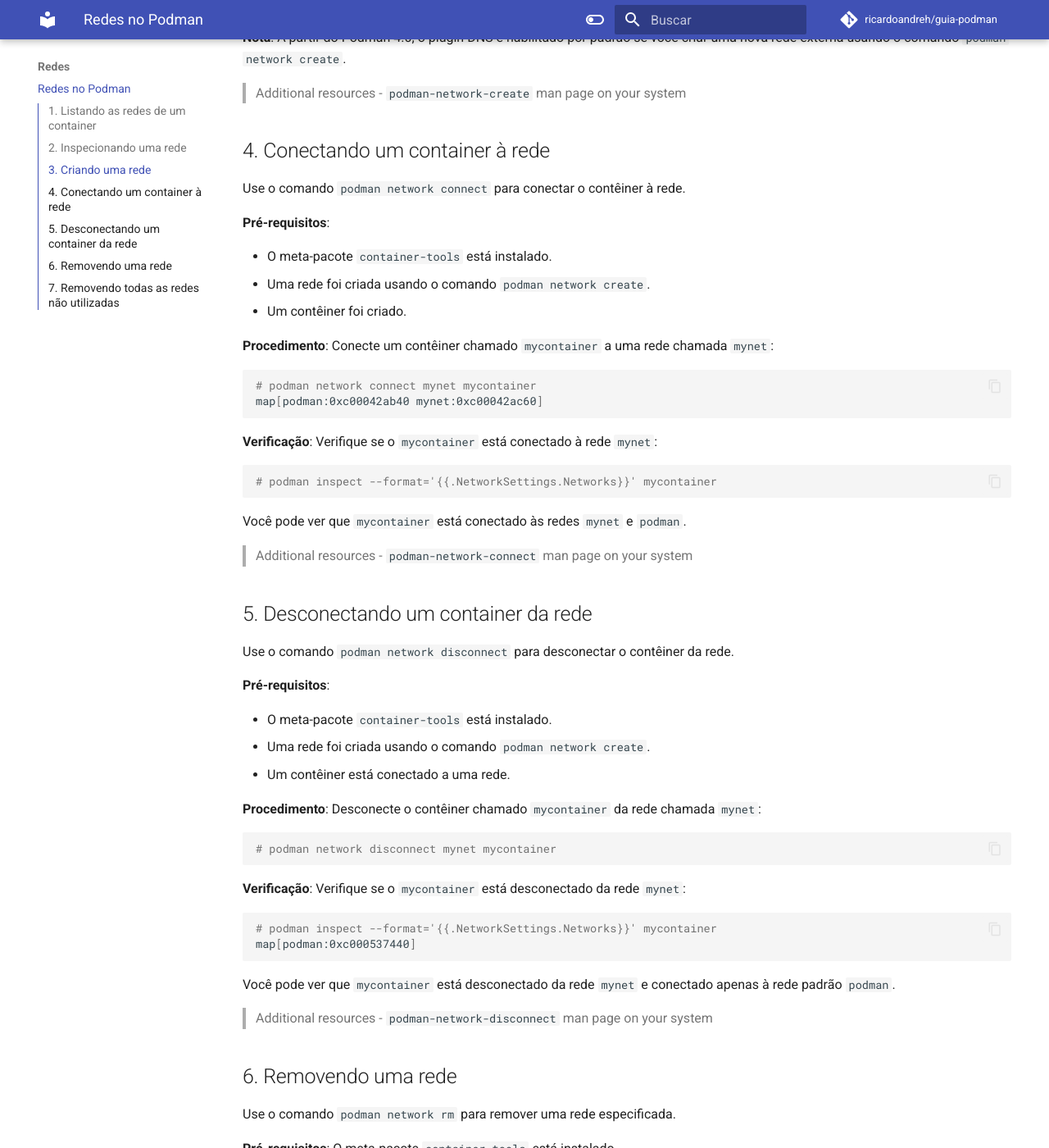
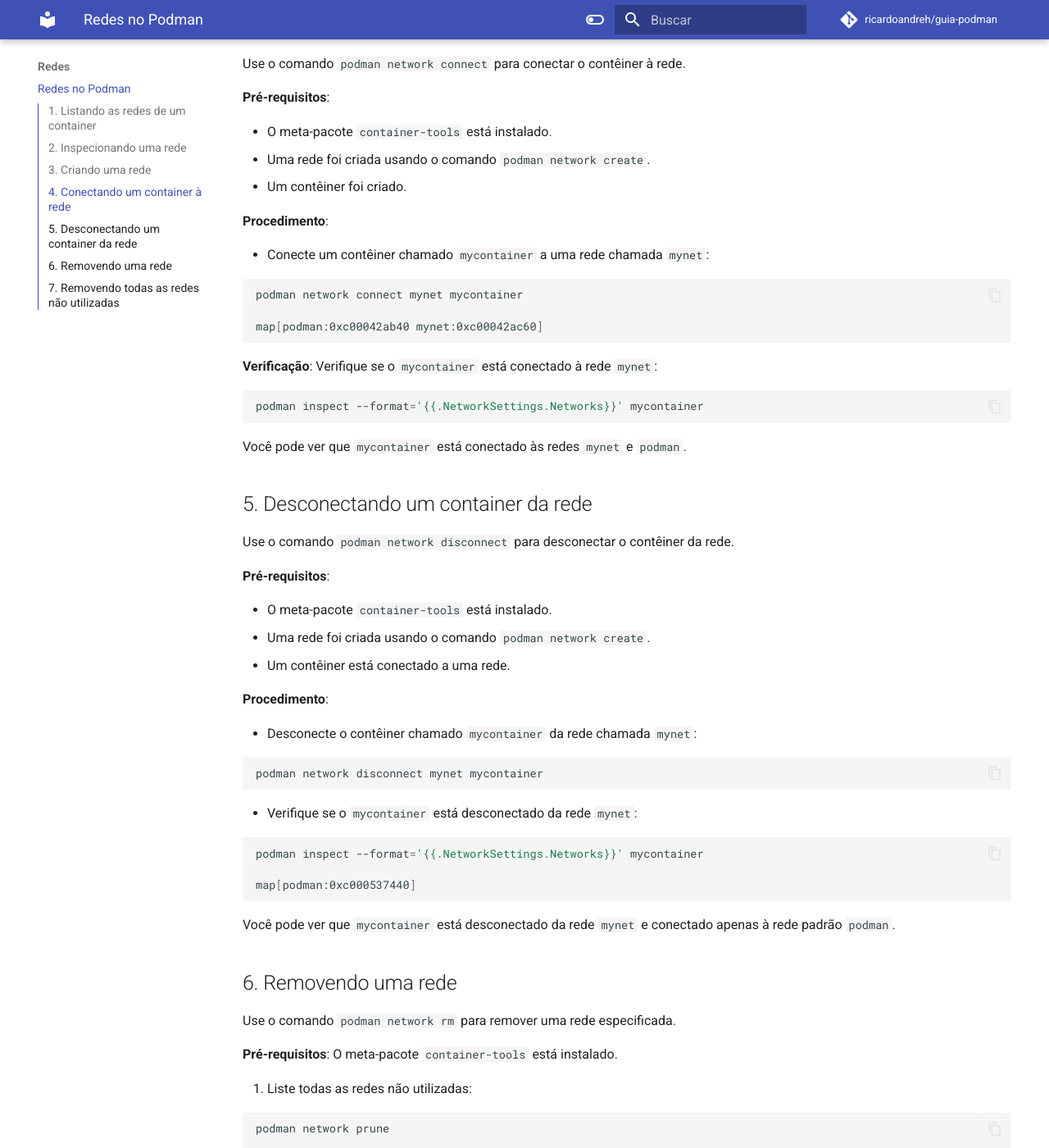
Before and after one commit to ricardoandreh/guia-podman, an MkDocs documentation site: the page built from docs/networking/network.md, in a window 1280 px wide and 1400 px high, scrolled down 2435 px. Shown: the whole window at 82% size. Built offline with MkDocs 1.6.1 and Material for MkDocs 9.7.7, drawn with Linux system fonts in a browser that asks for light colours; comment, search, counter and statistics services are not loaded; some of the changed text lies outside the part shown.

Commit message:
refactor content pages

````diff
--- a/docs/networking/network.md
+++ b/docs/networking/network.md
@@ -21,15 +19,13 @@
 
 Por padrão, o Podman fornece uma rede em ponte. A lista de redes para um usuário sem privilégios (`rootless`) é a mesma que para um usuário com privilégios (`rootful`).
 
-> Additional resources - `podman-network-ls` man page on your system
-
 ## 2. Inspecionando uma rede
 
 Exibe o intervalo de IP, plugins habilitados, tipo de rede, etc., para uma rede especificada listada pelo comando `podman network ls`.
 
 **Pré-requisitos**: O meta-pacote `container-tools` está instalado.
 
-**Procedimento**: Inspecione a rede padrão do Podman:
+- Inspecione a rede padrão do Podman:
 
 ```bash
 $ podman network inspect podman
@@ -80,8 +76,6 @@
 
 Você pode ver o intervalo de IP, plugins habilitados, tipo de rede e outras configurações de rede.
 
-> Additional resources - `podman-network-inspect` man page on your system
-
 ## 3. Criando uma rede
 
 Use o comando `podman network create` para criar uma nova rede.
@@ -109,8 +105,6 @@
 Você pode ver a rede `mynet` criada e a rede padrão `podman`.
 
 **Nota**: A partir do Podman 4.0, o plugin DNS é habilitado por padrão se você criar uma nova rede externa usando o comando `podman network create`.
-
-> Additional resources - `podman-network-create` man page on your system
 
 ## 4. Conectando um container à rede
 
@@ -122,22 +116,23 @@
 - Uma rede foi criada usando o comando `podman network create`.
 - Um contêiner foi criado.
 
-**Procedimento**: Conecte um contêiner chamado `mycontainer` a uma rede chamada `mynet`:
+**Procedimento**:
+
+- Conecte um contêiner chamado `mycontainer` a uma rede chamada `mynet`:
 
 ```bash
-# podman network connect mynet mycontainer
+podman network connect mynet mycontainer
+
 map[podman:0xc00042ab40 mynet:0xc00042ac60]
 ```
 
 **Verificação**: Verifique se o `mycontainer` está conectado à rede `mynet`:
 
 ```bash
-# podman inspect --format='{{.NetworkSettings.Networks}}' mycontainer
+podman inspect --format='{{.NetworkSettings.Networks}}' mycontainer
 ```
 
 Você pode ver que `mycontainer` está conectado às redes `mynet` e `podman`.
-
-> Additional resources - `podman-network-connect` man page on your system
 
 ## 5. Desconectando um container da rede
 
@@ -149,22 +144,23 @@
 - Uma rede foi criada usando o comando `podman network create`.
 - Um contêiner está conectado a uma rede.
 
-**Procedimento**: Desconecte o contêiner chamado `mycontainer` da rede chamada `mynet`:
+**Procedimento**:
+
+- Desconecte o contêiner chamado `mycontainer` da rede chamada `mynet`:
 
 ```bash
-# podman network disconnect mynet mycontainer
+podman network disconnect mynet mycontainer
 ```
 
-**Verificação**: Verifique se o `mycontainer` está desconectado da rede `mynet`:
+- Verifique se o `mycontainer` está desconectado da rede `mynet`:
 
 ```bash
-# podman inspect --format='{{.NetworkSettings.Networks}}' mycontainer
+podman inspect --format='{{.NetworkSettings.Networks}}' mycontainer
+
 map[podman:0xc000537440]
 ```
 
 Você pode ver que `mycontainer` está desconectado da rede `mynet` e conectado apenas à rede padrão `podman`.
-
-> Additional resources - `podman-network-disconnect` man page on your system
 
 ## 6. Removendo uma rede
 
@@ -194,12 +191,11 @@
 **Verificação**: Verifique se `mynet` rede foi removida:
 
 ```bash
-# podman rede ls
+podman rede ls
+
 ID DA REDE NOME VERSÃO PLUGINS
 2f259bab93aa podman 0.4.0 ponte, mapa de portas, firewall, ajuste
 ```
-
->Recursos adicionais - `podman-network-rm` página de manual no seu sistema
 
 ## 7. Removendo todas as redes não utilizadas
 
@@ -207,22 +203,21 @@
 
 **Pré-requisitos**: O meta-pacote `container-tools` está instalado.
 
-**Procedimento**\
-Remova todas as redes não utilizadas:
+- Remova todas as redes não utilizadas:
 
 ```bash
-# podman rede prune
+podman rede prune
+
 AVISO! Isso removerá todas as redes não utilizadas por pelo menos um contêiner.
 Tem certeza de que deseja continuar? [s/N] s
 ```
 
-**Verificação**\
-Verifique se todas as redes foram removidas:
+- Verifique se todas as redes foram removidas:
+
 ```bash
-# podman rede ls
+podman rede ls
+
 ID DA REDE NOME VERSÃO PLUGINS
 2f259bab93aa podman 0.4.0 ponte, mapa de portas, firewall, ajuste
 mynet
 ```
-
->Recursos adicionais - `podman-network-prune` página de manual no seu sistema
````
Also changed, not shown: other parts of docs/networking/network.md (+12 -11 lines), docs/index.md (+3 -0 lines), docs/volumes/volumes.md (+1 -3 lines).
